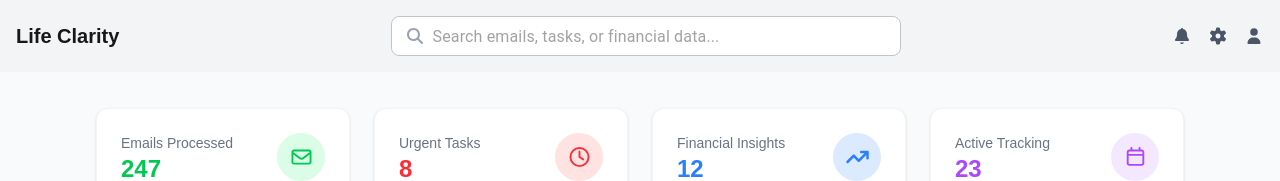
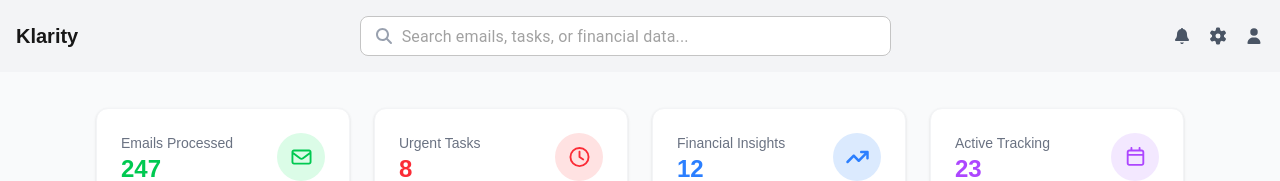
Before and after one commit to kennedyyung/hack-the-north, a Next.js app: page / in a window 1280 px wide. Shown: the top 181 px of the page. Built offline with nearby package versions, Linux system fonts and the light colour scheme; what @mui/material-nextjs would draw is missing.

Commit message:
finance]

```diff
--- a/src/app/components/navbar.tsx
+++ b/src/app/components/navbar.tsx
@@ -5,7 +5,7 @@
 export default function NavBar() {
     return (
         <div className="p-4 flex items-center gap-4 bg-gray-100">
-            <h1 className="text-xl font-bold">Life Clarity</h1>
+            <h1 className="text-xl font-bold">Klarity</h1>
 
             <div className="flex-grow flex justify-center">
                 <TextField
```
